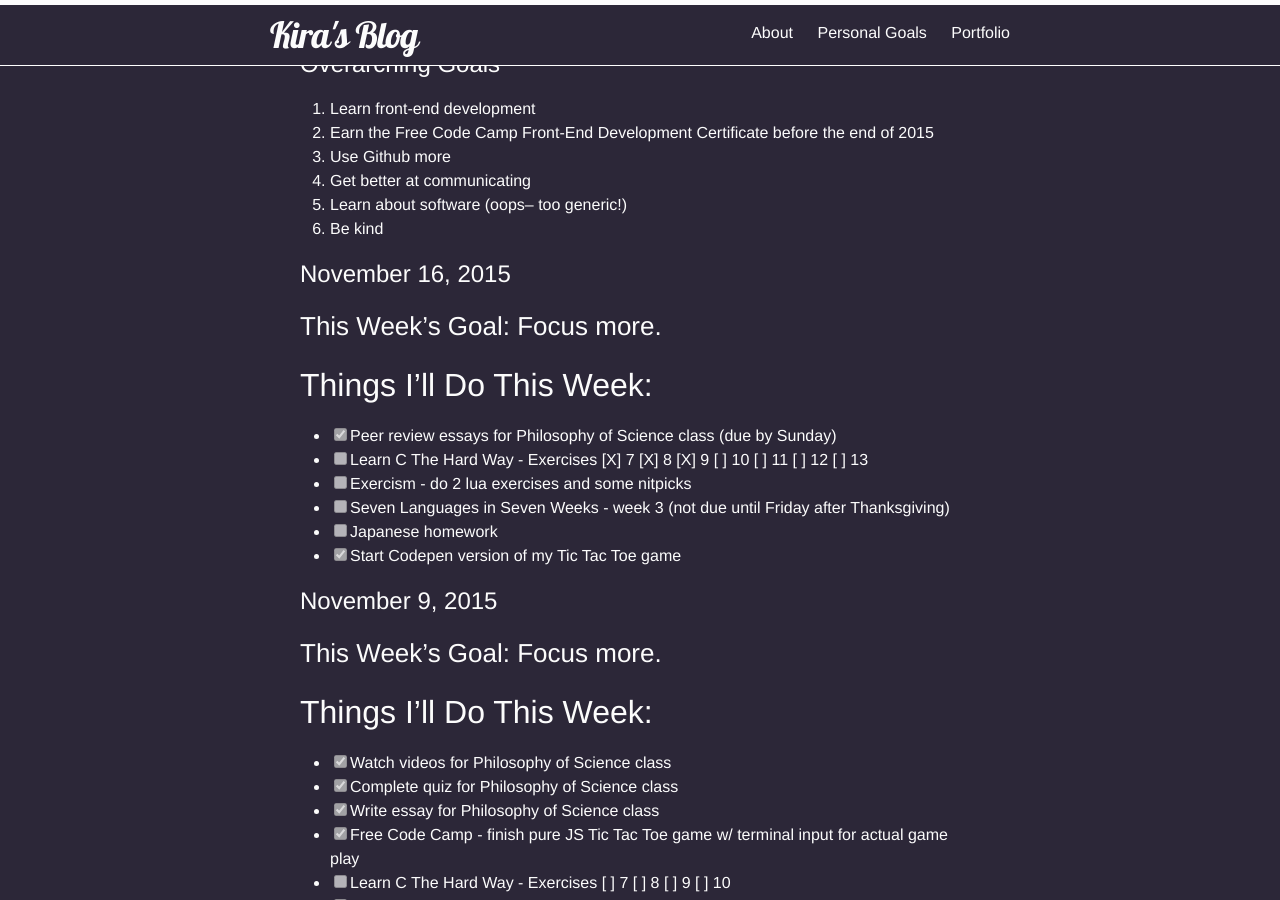
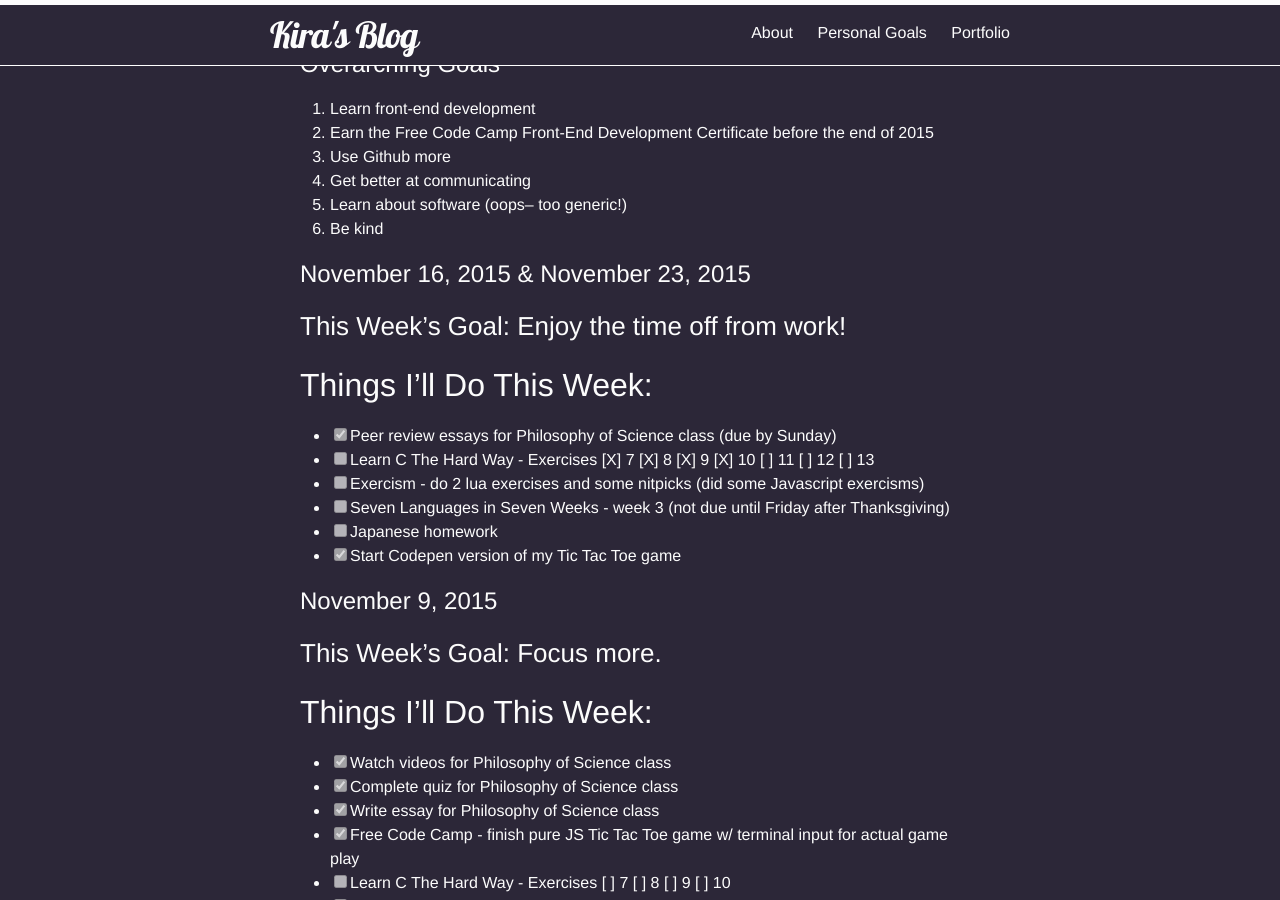
Before and after one commit to kirakirakira/blog, a Jekyll site: the page built from personal-goals.md, in a window 1280 px wide and 900 px high, scrolled down 301 px. Built offline with Jekyll 4.4.1, drawn with Linux system fonts in a browser that asks for light colours; Markdown is read by kramdown in place of the engine named in the settings.

Commit message:
Update personal-goals.md
Finished LCTHW lesson 10

```diff
--- a/personal-goals.md
+++ b/personal-goals.md
@@ -19,14 +19,14 @@ Why? I realized what I have been doing and what I want to do is all over the pla
 5. Learn about software (oops-- too generic!)
 6. Be kind
 
-# November 16, 2015
+# November 16, 2015 & November 23, 2015
 
-### This Week's Goal: Focus more.
+### This Week's Goal: Enjoy the time off from work!
 
 ## Things I'll Do This Week:
 - [X] Peer review essays for Philosophy of Science class (due by Sunday)
-- [ ] Learn C The Hard Way - Exercises [X] 7 [X] 8 [X] 9 [ ] 10 [ ] 11 [ ] 12 [ ] 13
-- [ ] Exercism - do 2 lua exercises and some nitpicks
+- [ ] Learn C The Hard Way - Exercises [X] 7 [X] 8 [X] 9 [X] 10 [ ] 11 [ ] 12 [ ] 13
+- [ ] Exercism - do 2 lua exercises and some nitpicks (did some Javascript exercisms)
 - [ ] Seven Languages in Seven Weeks - week 3 (not due until Friday after Thanksgiving)
 - [ ] Japanese homework
 - [X] Start Codepen version of my Tic Tac Toe game
```
